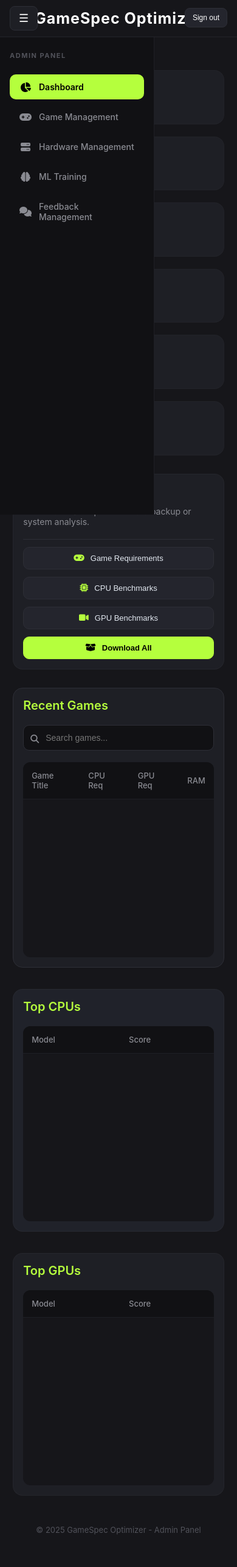
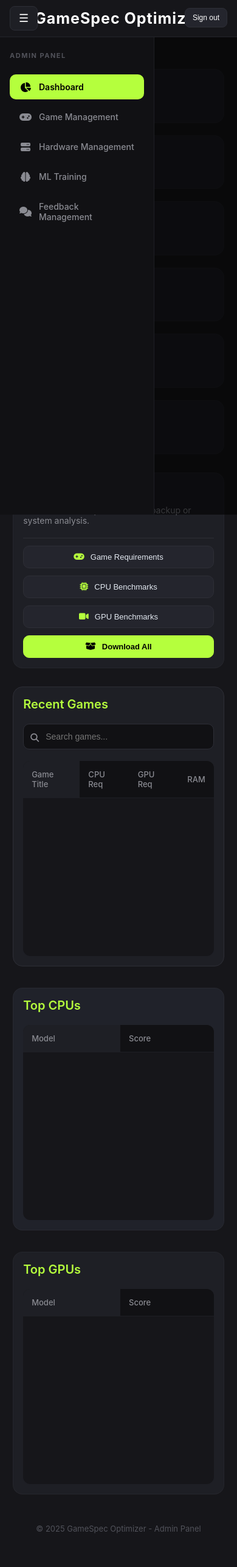
Before and after one commit to Trish-20/GameSpec-Optimizer, a PHP site: the page made by FRONT-END/HTML/Admin Side/dashboard-admin.php in a window 390 px wide. Shown: the whole page at 61% size. After the commit the page ends 2515 px from the top, so only its background shows below. Run offline with PHP 8.4, Linux system fonts and the light colour scheme; the visitor is signed in with stand-in values (Sample User, id 1); lists and menus that the app fills with data are empty.

Commit message:
Add mobile responsive layer for user and admin panels
Adds a shared MobileResponsive.css loaded after the existing stylesheets.
Every rule sits inside a max-width media query, so desktop layout and its
use of screen space are unchanged by construction.

Fixes on small screens:
- sidebar overlay had no backdrop; added tap-outside-to-dismiss scrim
- background scrolled under the open drawer; added scroll lock
- 100vh ran panels off-screen behind the mobile URL bar; switched to 100dvh
- no guard against horizontal page scroll; added overflow-x guard
- inputs under 16px triggered iOS auto-zoom on focus
- touch targets below the 44px minimum
- wide tables: sticky first column while scrolling sideways
- modals now edge-to-edge on phones
- admin login brand block hidden in landscape (form was pushed off-screen)

```diff
--- /dev/null
+++ b/FRONT-END/CSS/shared/MobileResponsive.css
@@ -0,0 +1,319 @@
+/* ==========================================================
+   GameSpec Optimizer - MOBILE RESPONSIVE LAYER
+   ------------------------------------------------------------
+   Loaded AFTER UserSideStyle.css / AdminSideStyle.css so it can
+   safely override them on small screens.
+
+   EVERY rule in this file lives inside a max-width media query.
+   Nothing here can affect a desktop-width viewport, so the
+   existing desktop layout and its use of screen space stay
+   exactly as they are.
+
+   Breakpoints used (deliberately matching the ones already in
+   the project so the layers merge cleanly):
+       900px  - sidebar becomes an overlay (matches existing rule)
+       768px  - tablet
+       600px  - large phone (matches existing rule)
+       480px  - small phone
+   ========================================================== */
+
+/* ==========================================================
+   1) SIDEBAR SCRIM
+   The sidebar overlays the page below 900px, so it needs a
+   backdrop the user can tap to dismiss it. Hidden on desktop.
+   ========================================================== */
+.sidebar-scrim {
+    display: none;
+}
+
+@media (max-width: 900px) {
+    body.sidebar-open .sidebar-scrim {
+        display: block;
+        position: fixed;
+        /* Start below the fixed 60px top header. */
+        top: 60px;
+        right: 0;
+        bottom: 0;
+        left: 0;
+        background: rgba(0, 0, 0, 0.6);
+        /* Under the sidebar (z-index 10) but over the content. */
+        z-index: 9;
+        opacity: 0;
+        animation: gsScrimIn 0.25s ease forwards;
+        -webkit-tap-highlight-color: transparent;
+    }
+}
+
+@keyframes gsScrimIn {
+    to {
+        opacity: 1;
+    }
+}
+
+/* While the drawer is open on a phone, the page behind it must not
+   scroll under the user's finger. Toggled as a class by the page
+   script so it never fights with the help modal's inline style. */
+@media (max-width: 900px) {
+    body.sidebar-locked {
+        overflow: hidden;
+    }
+}
+
+/* ==========================================================
+   2) DYNAMIC VIEWPORT UNITS
+   100vh includes the strip behind the iOS/Android URL bar, which
+   pushes fixed panels off-screen and makes them scroll oddly.
+   100dvh tracks the real visible area.
+   ========================================================== */
+@media (max-width: 900px) {
+    body {
+        min-height: 100dvh;
+    }
+
+    .sidebar {
+        height: calc(100dvh - 60px);
+        /* Stop the iOS rubber-band from revealing the page behind. */
+        overscroll-behavior: contain;
+        -webkit-overflow-scrolling: touch;
+    }
+
+    .content {
+        min-height: calc(100dvh - 60px);
+    }
+}
+
+/* ==========================================================
+   3) HORIZONTAL OVERFLOW GUARD
+   .content is a flex column, so a single wide child (a table, a
+   long unbroken title) can otherwise stretch the whole page and
+   make the document scroll sideways.
+   ========================================================== */
+@media (max-width: 900px) {
+    html,
+    body {
+        max-width: 100%;
+        overflow-x: hidden;
+    }
+
+    .content,
+    .content > *,
+    .page-container,
+    .page-container > * {
+        min-width: 0;
+
+/* ==========================================================
+   5) TOUCH TARGETS
+   44px is the accepted minimum for a comfortable tap on a phone.
+   Only text links inside prose are left alone, so paragraphs
+   still read normally.
+   ========================================================== */
+@media (max-width: 600px), (pointer: coarse) {
+    .sidebar .nav-btn,
+    .sidebar-toggle,
+    .help-btn,
+    .game-modal-close,
+    .modal-close,
+    .prediction-history-item button,
+    .pagination button,
+    .game-card button,
+    .game-actions button,
+    .clear-filters-btn,
+    .more-filters-btn {
+        min-height: 44px;
+    }
+
+    /* Never let a control overflow its column on a narrow phone. */
+    .sidebar .nav-btn,
+    .help-btn,
+    .sidebar-toggle {
+        box-sizing: border-box;
+    }
+}
+
+/* ==========================================================
+   6) TABLES
+   Already scroll horizontally, but the scroll was invisible.
+   The fade hints that more columns exist off-screen.
+   ========================================================== */
+@media (max-width: 900px) {
+    .table-container {
+        overflow-x: auto;
+        -webkit-overflow-scrolling: touch;
+        scrollbar-width: thin;
+    }
+
+    /* Sticky first column so a wide row stays readable while
+       scrolling sideways. */
+    .table-container table th:first-child,
+    .table-container table td:first-child {
+        position: -webkit-sticky;
+        position: sticky;
+        left: 0;
+        background: var(--bg-card);
+    }
+}
+
+/* ==========================================================
+   7) MODALS
+   Go edge-to-edge on a phone so nothing is cropped, and keep
+   the close button reachable above the iOS home indicator.
+   ========================================================== */
+@media (max-width: 600px) {
+    .game-modal-dialog,
+    .game-modal-dialog--vertical,
+    .history-modal-dialog {
+        width: 100%;
+        max-width: 100%;
+        max-height: 92dvh;
+        border-radius: 14px;
+    }
+
+    .modal-body,
+    .help-content {
+        padding-left: 16px;
+        padding-right: 16px;
+    }
+
+    /* The tutorial screenshots are the point of the help modal -
+       let them use the full phone width instead of being capped
+       at 80% on very narrow screens. */
+    .help-image {
+        max-width: 100%;
+    }
+
+    .help-image img {
+        max-height: 60dvh;
+    }
+
+    /* Full-width stacked action buttons are easier to hit. */
+    .game-modal-actions--stacked,
+    .modal-actions {
+        flex-direction: column;
+    }
+
+    .game-modal-actions--stacked > *,
+    .modal-actions > * {
+        width: 100%;
+    }
+}
+
+/* ==========================================================
+   8) ADMIN LOGIN / RECOVERY PAGES
+   The brand block is 220px of pure decoration; on a short
+   landscape phone that pushes the actual login form off-screen.
+   ========================================================== */
+@media (max-width: 600px) {
+    .admin-login-brand {
+        min-height: 0;
+        padding: 28px 20px 8px;
+    }
+
+    .admin-login-brand h1 {
+        font-size: 28px;
+    }
+
+    .admin-login-tagline {
+        margin-top: 10px;
+        font-size: 13px;
+    }
+
+    .admin-login-form-panel {
+        padding: 20px 20px 32px;
+    }
+
+    .admin-login-layout::before {
+        display: none;
+    }
+}
+
+/* Landscape phone: very little vertical room, so drop the
+   decorative header block entirely. */
+@media (max-width: 900px) and (max-height: 500px) {
+    .admin-login-brand {
+        display: none;
+    }
+
+    .admin-login-form-panel {
+        padding: 16px 20px;
+        min-height: 100dvh;
+        align-items: flex-start;
+    }
+}
+
+/* ==========================================================
+   9) SMALL PHONES (<= 480px)
+   The last squeeze: 320-390px wide devices.
+   ========================================================== */
+@media (max-width: 480px) {
+    .content {
+        padding-left: 10px;
+        padding-right: 10px;
+    }
+
+    /* Keep at least one full-width column rather than squeezing
+       a 2-up grid into unreadable slivers. */
+    #gameGrid {
+        grid-template-columns: 1fr;
+        gap: 12px;
+    }
+
+    .top-header .app-title {
+        font-size: 17px;
+    }
+
+    .page-container h2,
+    .admin-login-form-content h2 {
+        font-size: 20px;
+    }
+
+    .help-center-body {
+        padding: 12px 8px;
+    }
+}
+
+/* ==========================================================
+   10) ACCESSIBILITY / MOTION
+   Respect the OS "reduce motion" setting on phones.
+   ========================================================== */
+@media (prefers-reduced-motion: reduce) {
+    *,
+    *::before,
+    *::after {
+        animation-duration: 0.01ms !important;
+        animation-iteration-count: 1 !important;
+        transition-duration: 0.01ms !important;
+        scroll-behavior: auto !important;
+    }
+}
+
+/* Keep the scrim out of the way of screen readers. */
+@media (max-width: 900px) {
+    .sidebar-scrim {
+        border: 0;
+        padding: 0;
+    }
+}
+
+        max-width: 100%;
+    }
+}
+
+/* ==========================================================
+   4) FORM CONTROLS
+   iOS Safari zooms the page when a focused field is under 16px,
+   which leaves the user zoomed-in and stuck. 16px prevents it.
+   ========================================================== */
+@media (max-width: 600px) {
+    input,
+    select,
+    textarea,
+    button {
+        font-size: 16px;
+    }
+
+    /* Checkboxes and radios must stay small enough to sit inline. */
+    input[type="checkbox"],
+    input[type="radio"] {
+        font-size: initial;
+    }
+}
--- a/FRONT-END/HTML/Admin Side/AdminSide-Backup-Old.php
+++ b/FRONT-END/HTML/Admin Side/AdminSide-Backup-Old.php
@@ -5,6 +5,9 @@
     <meta name="viewport" content="width=device-width, initial-scale=1.0">
     <title>GameBoost AI - Admin Panel</title>
     <link rel="stylesheet" href="../../CSS/Admin Side/AdminSideStyle.css">
+    <!-- Mobile layout layer: every rule sits inside a max-width media
+         query, so desktop rendering is left completely untouched. -->
+    <link rel="stylesheet" href="../../CSS/shared/MobileResponsive.css">
 </head>
 <body>
 
--- a/FRONT-END/HTML/Admin Side/dashboard-admin.php
+++ b/FRONT-END/HTML/Admin Side/dashboard-admin.php
@@ -9,6 +9,9 @@ require_once __DIR__ . '/admin-guard.php';
     <title>Dashboard - Admin Panel</title>
     <link rel="stylesheet" href="https://cdnjs.cloudflare.com/ajax/libs/font-awesome/6.4.0/css/all.min.css">
     <link rel="stylesheet" href="../../CSS/Admin Side/AdminSideStyle.css">
+    <!-- Mobile layout layer: every rule sits inside a max-width media
+         query, so desktop rendering is left completely untouched. -->
+    <link rel="stylesheet" href="../../CSS/shared/MobileResponsive.css">
 </head>
 <body class="sidebar-open">
 
--- a/FRONT-END/HTML/Admin Side/feedback-management.php
+++ b/FRONT-END/HTML/Admin Side/feedback-management.php
@@ -9,6 +9,9 @@ require_once __DIR__ . '/admin-guard.php';
     <title>Feedback Management - Admin Panel</title>
     <link rel="stylesheet" href="https://cdnjs.cloudflare.com/ajax/libs/font-awesome/6.4.0/css/all.min.css">
     <link rel="stylesheet" href="../../CSS/Admin Side/AdminSideStyle.css">
+    <!-- Mobile layout layer: every rule sits inside a max-width media
+         query, so desktop rendering is left completely untouched. -->
+    <link rel="stylesheet" href="../../CSS/shared/MobileResponsive.css">
 </head>
 <body class="sidebar-open">
 
--- a/FRONT-END/HTML/Admin Side/forgot-password.php
+++ b/FRONT-END/HTML/Admin Side/forgot-password.php
@@ -62,6 +62,9 @@ if ($_SERVER['REQUEST_METHOD'] === 'POST' && hasValidCsrfToken()) {
     <meta name="viewport" content="width=device-width, initial-scale=1.0">
     <title>Forgot Password - GameSpec Optimizer</title>
     <link rel="stylesheet" href="../../CSS/Admin Side/AdminSideStyle.css">
+    <!-- Mobile layout layer: every rule sits inside a max-width media
+         query, so desktop rendering is left completely untouched. -->
+    <link rel="stylesheet" href="../../CSS/shared/MobileResponsive.css">
     <link rel="stylesheet" href="https://cdnjs.cloudflare.com/ajax/libs/font-awesome/6.4.0/css/all.min.css">
 </head>
 <body class="admin-login-page">
--- a/FRONT-END/HTML/Admin Side/game-management.php
+++ b/FRONT-END/HTML/Admin Side/game-management.php
@@ -9,6 +9,9 @@ require_once __DIR__ . '/admin-guard.php';
     <title>Game Management - Admin Panel</title>
     <link rel="stylesheet" href="https://cdnjs.cloudflare.com/ajax/libs/font-awesome/6.4.0/css/all.min.css">
     <link rel="stylesheet" href="../../CSS/Admin Side/AdminSideStyle.css">
+    <!-- Mobile layout layer: every rule sits inside a max-width media
+         query, so desktop rendering is left completely untouched. -->
+    <link rel="stylesheet" href="../../CSS/shared/MobileResponsive.css">
 </head>
 <body class="sidebar-open">
 
--- a/FRONT-END/HTML/Admin Side/hardware-management.php
+++ b/FRONT-END/HTML/Admin Side/hardware-management.php
@@ -8,6 +8,9 @@ require_once __DIR__ . '/admin-guard.php';
     <meta name="viewport" content="width=device-width, initial-scale=1.0">
     <title>Hardware Management - Admin Panel</title>
     <link rel="stylesheet" href="../../CSS/Admin Side/AdminSideStyle.css">
+    <!-- Mobile layout layer: every rule sits inside a max-width media
+         query, so desktop rendering is left completely untouched. -->
+    <link rel="stylesheet" href="../../CSS/shared/MobileResponsive.css">
 </head>
 <body class="sidebar-open">
 
--- a/FRONT-END/HTML/Admin Side/header.php
+++ b/FRONT-END/HTML/Admin Side/header.php
@@ -37,6 +37,10 @@
         <div class="hidden-user-btn" onclick="handleUserClick()"></div>
     </div>
 
+<!-- Tap-to-close backdrop for the sidebar. Only becomes visible below
+     900px, where the sidebar overlays the page instead of pushing it. -->
+<div class="sidebar-scrim" onclick="toggleSidebar()" aria-hidden="true"></div>
+
 <script>
     window.ADMIN_CSRF_TOKEN = <?= json_encode(csrfToken(), JSON_HEX_TAG | JSON_HEX_APOS | JSON_HEX_AMP | JSON_HEX_QUOT) ?>;
     window.adminFetch = function(url, options = {}) {
--- a/FRONT-END/HTML/Admin Side/login.php
+++ b/FRONT-END/HTML/Admin Side/login.php
@@ -69,6 +69,9 @@ $csrf = csrfToken();
     <meta name="viewport" content="width=device-width, initial-scale=1.0">
     <title>Admin Login - GameSpec Optimizer</title>
     <link rel="stylesheet" href="../../CSS/Admin Side/AdminSideStyle.css">
+    <!-- Mobile layout layer: every rule sits inside a max-width media
+         query, so desktop rendering is left completely untouched. -->
+    <link rel="stylesheet" href="../../CSS/shared/MobileResponsive.css">
     <link rel="stylesheet" href="https://cdnjs.cloudflare.com/ajax/libs/font-awesome/6.4.0/css/all.min.css">
 </head>
 <body class="admin-login-page">
--- a/FRONT-END/HTML/Admin Side/ml-training.php
+++ b/FRONT-END/HTML/Admin Side/ml-training.php
@@ -8,6 +8,9 @@ require_once __DIR__ . '/admin-guard.php';
     <meta name="viewport" content="width=device-width, initial-scale=1.0">
     <title>ML Training - Admin Panel</title>
     <link rel="stylesheet" href="../../CSS/Admin Side/AdminSideStyle.css">
+    <!-- Mobile layout layer: every rule sits inside a max-width media
+         query, so desktop rendering is left completely untouched. -->
+    <link rel="stylesheet" href="../../CSS/shared/MobileResponsive.css">
 </head>
 <body class="sidebar-open">
 
--- a/FRONT-END/HTML/Admin Side/reset-password.php
+++ b/FRONT-END/HTML/Admin Side/reset-password.php
@@ -57,6 +57,9 @@ if (!ctype_xdigit($selector) || !ctype_xdigit($token)) {
     <meta name="viewport" content="width=device-width, initial-scale=1.0">
     <title>Reset Password - GameSpec Optimizer</title>
     <link rel="stylesheet" href="../../CSS/Admin Side/AdminSideStyle.css">
+    <!-- Mobile layout layer: every rule sits inside a max-width media
+         query, so desktop rendering is left completely untouched. -->
+    <link rel="stylesheet" href="../../CSS/shared/MobileResponsive.css">
 </head>
 <body class="admin-login-page">
     <main class="admin-login-layout">
--- a/FRONT-END/HTML/User Side/UserSide-Backup-Old.php
+++ b/FRONT-END/HTML/User Side/UserSide-Backup-Old.php
@@ -5,6 +5,9 @@
     <meta name="viewport" content="width=device-width, initial-scale=1.0">
     <title>Gaming Hardware Utility Panel</title>
     <link rel="stylesheet" href="../../CSS/User Side/UserSideStyle.css">
+    <!-- Mobile layout layer: every rule sits inside a max-width media
+         query, so desktop rendering is left completely untouched. -->
+    <link rel="stylesheet" href="../../CSS/shared/MobileResponsive.css">
 </head>
 <body class="sidebar-open">
 
--- a/FRONT-END/HTML/User Side/browse-games.php
+++ b/FRONT-END/HTML/User Side/browse-games.php
@@ -5,6 +5,9 @@
     <meta name="viewport" content="width=device-width, initial-scale=1.0">
     <title>Browse Games - GameSpec Optimizer</title>
     <link rel="stylesheet" href="../../CSS/User Side/UserSideStyle.css">
+    <!-- Mobile layout layer: every rule sits inside a max-width media
+         query, so desktop rendering is left completely untouched. -->
+    <link rel="stylesheet" href="../../CSS/shared/MobileResponsive.css">
 </head>
 <body class="sidebar-open">
 
--- a/FRONT-END/HTML/User Side/feedback.php
+++ b/FRONT-END/HTML/User Side/feedback.php
@@ -6,6 +6,9 @@
     <title>Community Feedback - GameSpec Optimizer</title>
 
     <link rel="stylesheet" href="../../CSS/User Side/UserSideStyle.css">
+    <!-- Mobile layout layer: every rule sits inside a max-width media
+         query, so desktop rendering is left completely untouched. -->
+    <link rel="stylesheet" href="../../CSS/shared/MobileResponsive.css">
 
     <!-- Font Awesome -->
     <link rel="stylesheet"
--- a/FRONT-END/HTML/User Side/fps-prediction.php
+++ b/FRONT-END/HTML/User Side/fps-prediction.php
@@ -5,6 +5,9 @@
     <meta name="viewport" content="width=device-width, initial-scale=1.0">
     <title>FPS Prediction - GameSpec Optimizer</title>
     <link rel="stylesheet" href="../../CSS/User Side/UserSideStyle.css">
+    <!-- Mobile layout layer: every rule sits inside a max-width media
+         query, so desktop rendering is left completely untouched. -->
+    <link rel="stylesheet" href="../../CSS/shared/MobileResponsive.css">
 </head>
 <body class="sidebar-open">
 
--- a/FRONT-END/HTML/User Side/hardware-benchmark.php
+++ b/FRONT-END/HTML/User Side/hardware-benchmark.php
@@ -5,6 +5,9 @@
     <meta name="viewport" content="width=device-width, initial-scale=1.0">
     <title>Hardware Benchmark - GameSpec Optimizer</title>
     <link rel="stylesheet" href="../../CSS/User Side/UserSideStyle.css">
+    <!-- Mobile layout layer: every rule sits inside a max-width media
+         query, so desktop rendering is left completely untouched. -->
+    <link rel="stylesheet" href="../../CSS/shared/MobileResponsive.css">
 </head>
 <body class="sidebar-open">
 
--- a/FRONT-END/HTML/User Side/header.php
+++ b/FRONT-END/HTML/User Side/header.php
@@ -29,6 +29,9 @@
     <div class="hidden-admin-btn" onclick="handleAdminClick()"></div>
 </div>
 
+<!-- Tap-to-close backdrop for the sidebar. Only becomes visible below
+     900px, where the sidebar overlays the page instead of pushing it. -->
+<div class="sidebar-scrim" onclick="toggleSidebar()" aria-hidden="true"></div>
 
 <script>
     let adminClickCount = 0;
```
Also changed, not shown: FRONT-END/JAVASCRIPT/Admin Side/AdminSideFunction.js (+40 -0 lines), FRONT-END/JAVASCRIPT/User Side/UserSideFunction.js (+46 -1 lines).
